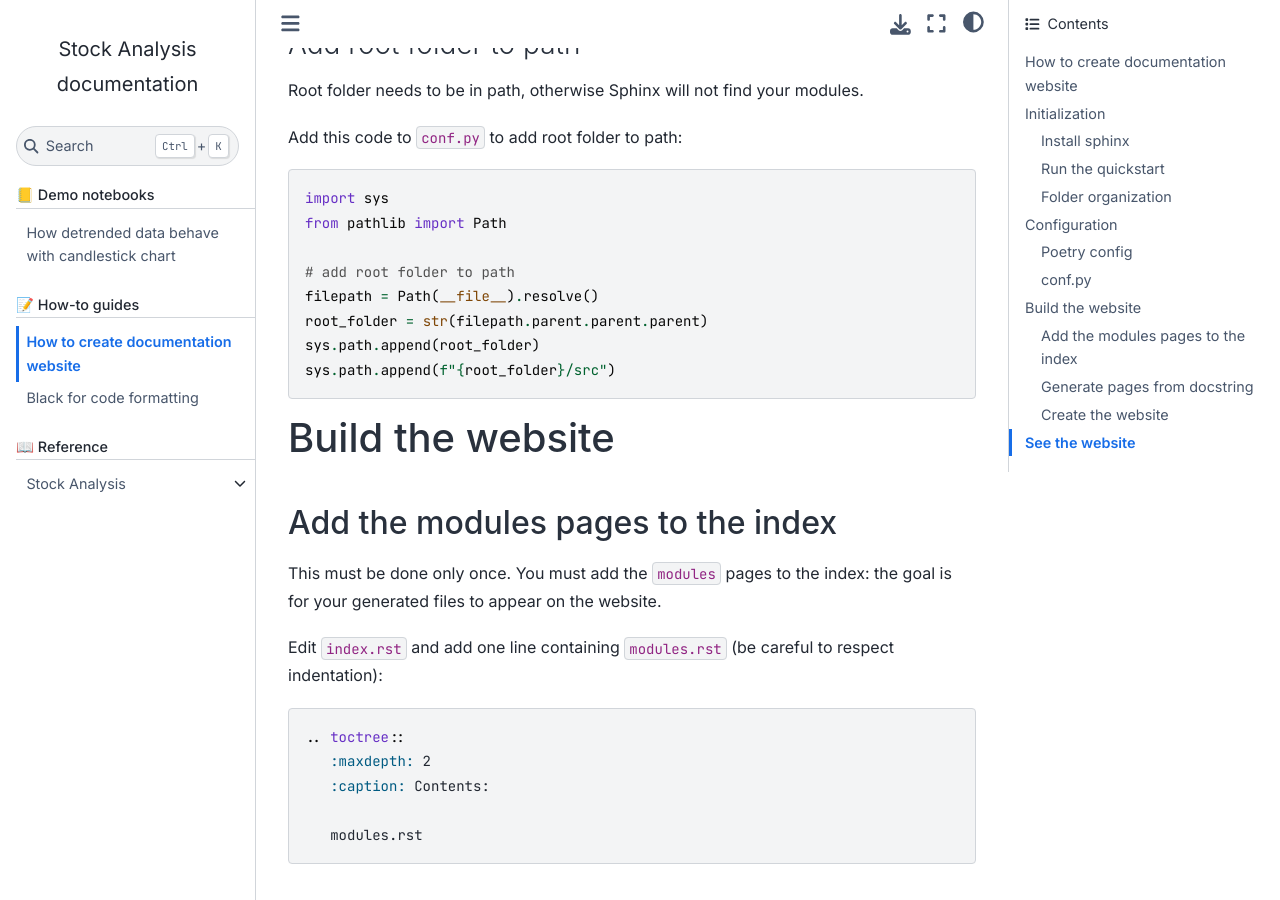
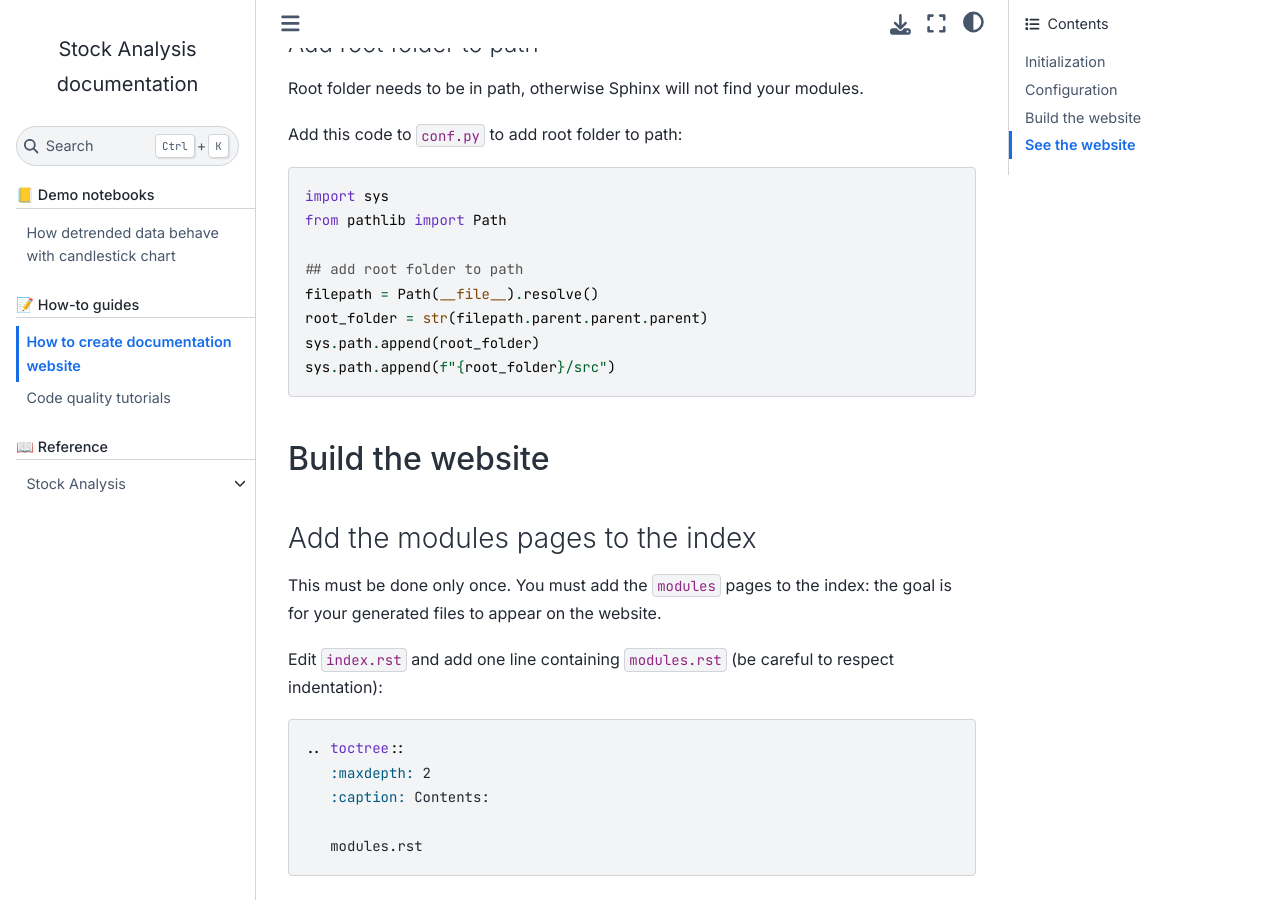
Before and after one commit to Ab2nour/stock-analysis, a Sphinx documentation site: the page built from docs/source/how-to/create-documentation-website.md, in a window 1280 px wide and 900 px high, scrolled down 1729 px. Built offline with Sphinx 7.4.7 and the Sphinx Book theme 1.1.4, drawn with Linux system fonts in a browser that asks for light colours; some web fonts are replaced; pages that are not in the unit, such as notebooks, are missing from menus; some of the changed text lies outside the part shown.

Commit message:
docs: use only one h1 in md files

````diff
--- a/docs/source/how-to/code-quality.md
+++ b/docs/source/how-to/code-quality.md
@@ -1,9 +1,11 @@
-# Black for code formatting
+# Code quality tutorials
+
+## Black for code formatting
 ```bash
 poetry run black --check .
 ```
 
-# Linting with flake8 (pep8 convention)
+## Linting with flake8 (pep8 convention)
 flake8 checks for the respect of code quality.
 It doesn't modify the files.
 ```bash
@@ -12,7 +14,7 @@ poetry run nbqa flake8 .
 ```
 nbqa stands for notebook quality assurance
 
-# Sort imports with isort
+## Sort imports with isort
 Run isort in check mode.
 nbqa stands for notebook quality assurance and allows compatibility with notebooks.
 ```bash
--- a/docs/source/how-to/create-documentation-website.md
+++ b/docs/source/how-to/create-documentation-website.md
@@ -1,8 +1,8 @@
 # How to create documentation website
 
-# Initialization
+## Initialization
 
-## Install sphinx
+### Install sphinx
 
 Add sphinx and Read The Docs (RTD) theme (better than default theme) to dependencies.
 
@@ -10,7 +10,7 @@ Add sphinx and Read The Docs (RTD) theme (better than default theme) to dependen
 poetry add --group dev sphinx sphinx_rtd_theme
 ```
 
-## Run the quickstart
+### Run the quickstart
 
 Sphinx provides a "quickstart" script to init the docs' website.
 
@@ -19,7 +19,7 @@ Sphinx provides a "quickstart" script to init the docs' website.
     - say _yes_ to separate source & build
     - add project name, etc
 
-## Folder organization
+### Folder organization
 
 Now you have two subfolders in `📂 docs`:
 
@@ -30,19 +30,19 @@ Now you have two subfolders in `📂 docs`:
 
 In the `📂 docs` folder you have `Makefile` and `make.bat` (for Windows), two files for defining commands.
 
-# Configuration
+## Configuration
 
-## Poetry config
+### Poetry config
 
 Go in `Makefile` & `make.bat`, and edit the command to launch sphinx by replacing `sphinx-build` by `poetry run sphinx-build` (it should be somewhere in the first 10 lines)
 
-## conf.py
+### conf.py
 
-### Edit the theme
+#### Edit the theme
 
 Replace `html_theme = "alabaster"` by `html_theme = "sphinx_rtd_theme"`
 
-### Add recommended extensions
+#### Add recommended extensions
 
 - autodoc (creating pages from docstring)
 - napoleon (support for Numpy docstring)
@@ -51,7 +51,7 @@ Replace `html_theme = "alabaster"` by `html_theme = "sphinx_rtd_theme"`
 extensions = ["sphinx.ext.autodoc", "sphinx.ext.viewcode", "sphinx.ext.napoleon"]
 ```
 
-### Add root folder to path
+#### Add root folder to path
 
 Root folder needs to be in path, otherwise Sphinx will not find your modules.
 
@@ -60,16 +60,16 @@ Add this code to `conf.py` to add root folder to path:
 import sys
 from pathlib import Path
 
-# add root folder to path
+## add root folder to path
 filepath = Path(__file__).resolve()
 root_folder = str(filepath.parent.parent.parent)
 sys.path.append(root_folder)
 sys.path.append(f"{root_folder}/src")
 ```
 
-# Build the website
+## Build the website
 
-## Add the modules pages to the index
+### Add the modules pages to the index
 
 This must be done only once. You must add the `modules` pages to the index: the goal is for your generated files to appear on the website.
 
@@ -82,7 +82,7 @@ Edit `index.rst` and add one line containing `modules.rst` (be careful to respec
    modules.rst
 ```
 
-## Generate pages from docstring
+### Generate pages from docstring
 
 Go to the 📂 root folder .
 
@@ -92,22 +92,22 @@ Use `sphinx-apidoc` to generate pages from docstring in `src` module, and genera
 poetry run sphinx-apidoc src -o docs/source
 ```
 
-## Create the website
+### Create the website
 
 Go to `📂 docs` folder.
 
-### Build the website
+#### Build the website
 Run this:
 ```bash
 make html
 ```
 
-### Clean output files
+#### Clean output files
 Between two builds, run this to clean all output generated (useful if you removed things, so they do not appear in the next build):
 ```bash
 make clean
 ```
 
-# See the website
+## See the website
 
 Open `docs/build/html/index.html` in your browser and voilà!
````
